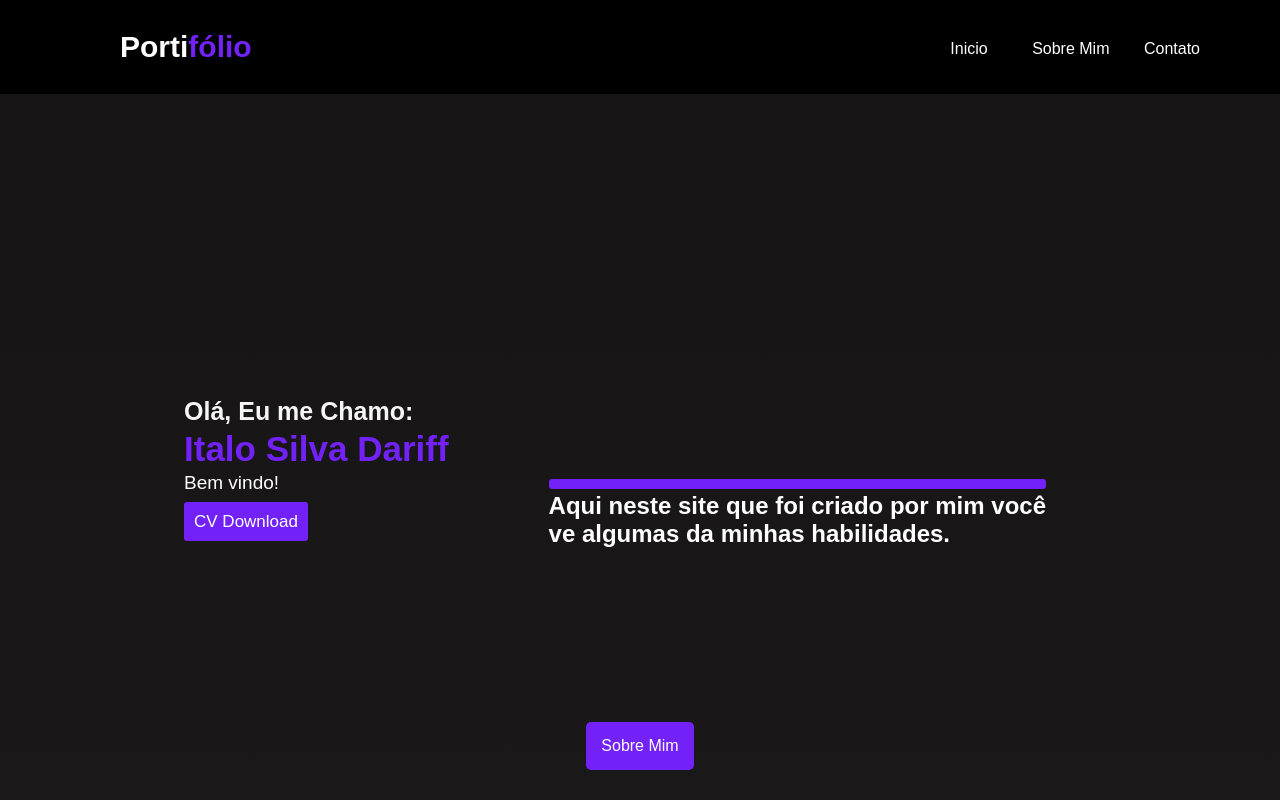
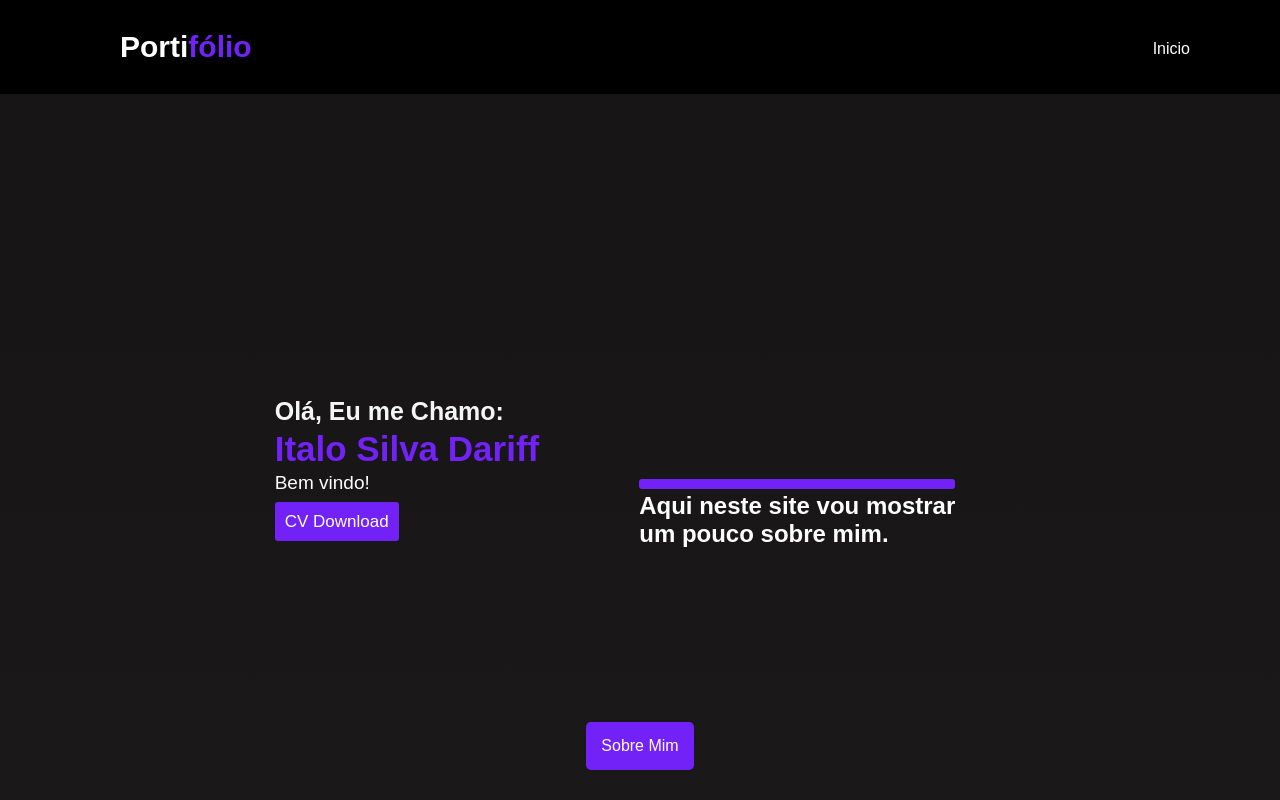
Before and after one commit to Yuuts1/portf-lio, a plain HTML site: page index.html in a window 1280 px wide. Shown: the top 800 px of the page. Drawn offline with Linux system fonts and the light colour scheme.

Commit message:
Update index.html

```diff
--- a/index.html
+++ b/index.html
@@ -12,8 +12,6 @@
         <label class="logo">Porti<span>fólio</span></label>
         <ul>
             <li><a href="#" class="home">Inicio</a></li>
-            <li><a href="#">Sobre Mim</a></li>
-            <li><a href="#">Contato</a></li>
         </ul>
     </nav>
 
@@ -28,10 +26,8 @@
             </div>
             <div class="box-image">
                 <h3></h3>
-                <h2>Aqui neste site que foi
-                    criado por mim você <br>
-                    ve algumas da minhas
-                    habilidades.</h2>
+                <h2>Aqui neste site vou mostrar<br>
+                    um pouco sobre mim.</h2>
             </div>
         </div>
     </section>
```
